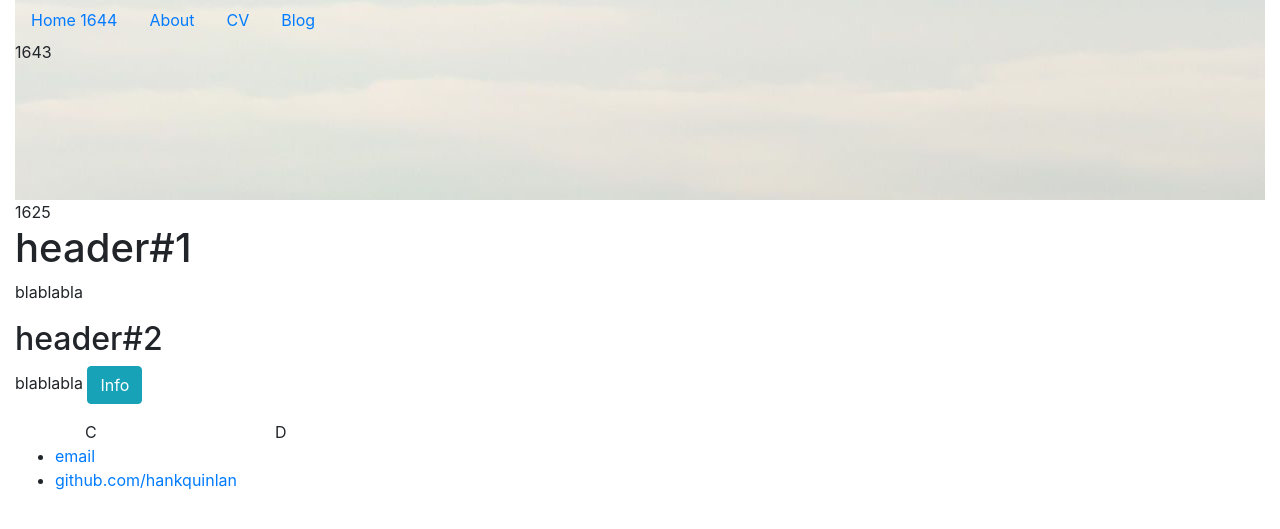
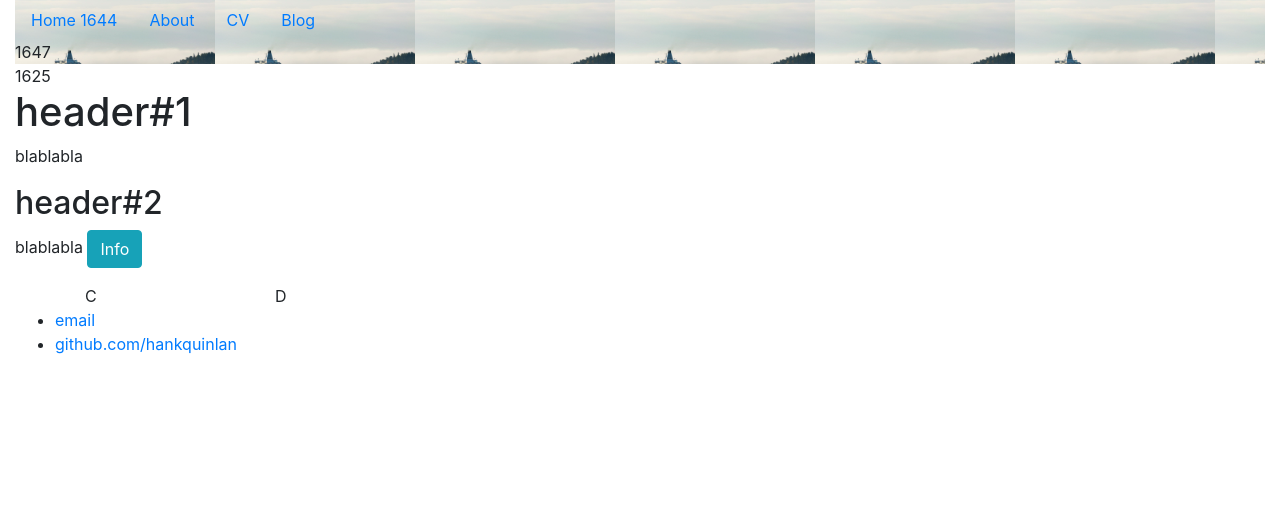
Before and after one commit to OrgaEvolutions/Nathoup.github.io, a Jekyll site: the page built from index.html, in a window 1280 px wide. Shown: the top 529 px of the page. Built offline with Jekyll 4.4.1, drawn with Linux system fonts in a browser that asks for light colours.

Commit message:
Update header.html

```diff
--- a/_includes/header.html
+++ b/_includes/header.html
@@ -1,4 +1,4 @@
-<header style="background-image: url(/images/cover.jpg);height:200px;">
+<header style="background-image: url(/images/cover.jpg);background-size: 200px;">
 	<ul class="nav nav-pills">
 		<li class="nav-item">
 			<a class="nav-link" href="/!">Home 1644</a>
@@ -13,5 +13,5 @@
 			<a class="nav-link" href="/articles">Blog</a>
 		</li>
 	</ul>
-	1643
+	1647
 </header>
```
